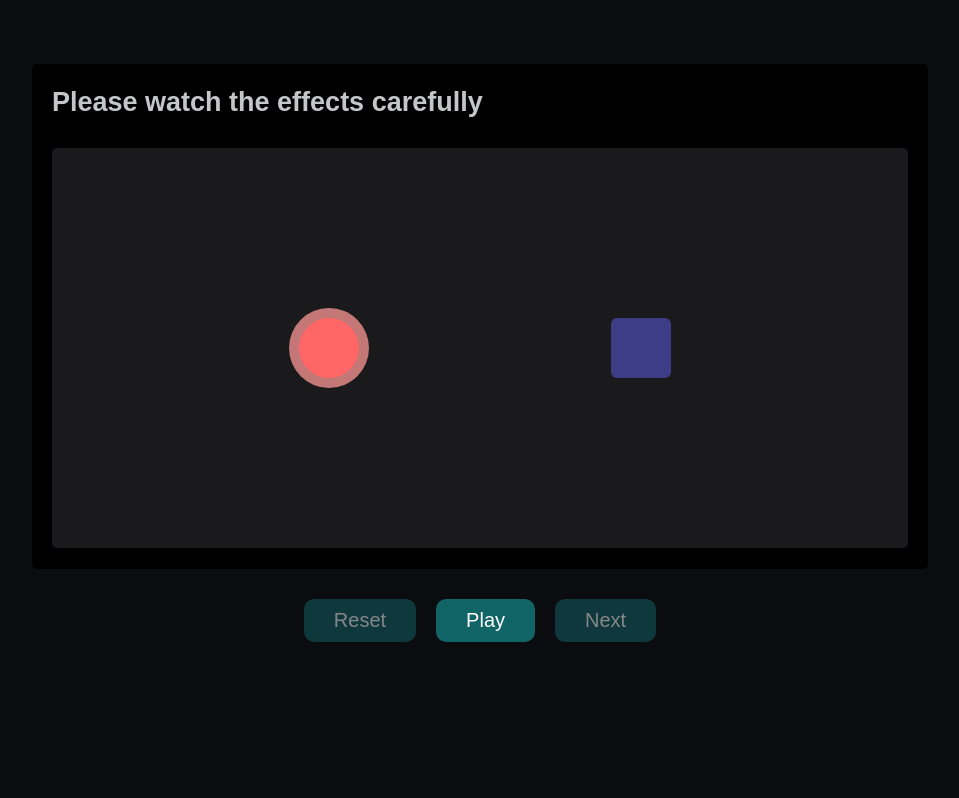
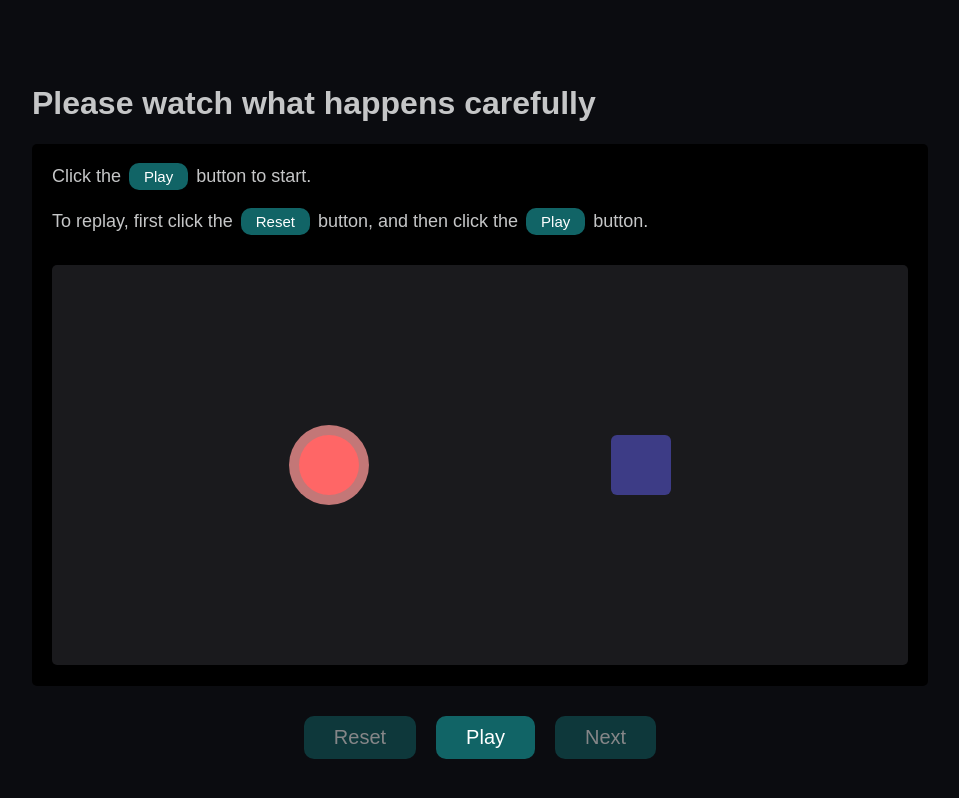
Before and after one commit to zhaobn/magic-stones, a plain HTML site: page routes/task.html in a window 1280 px wide. Shown: the whole page, without its empty margins (160-1119 px from the left). Drawn offline with Linux system fonts and the light colour scheme.

Commit message:
:lipstick: style: Improve button explanation in tasks

```diff
--- a/css/style.css
+++ b/css/style.css
@@ -64,6 +64,17 @@ textarea {
     color: #fff;
 }
 
+.inline-button {
+    display: inline-block;
+    pointer-events: none;
+    background-color: #116466;
+    font-size: 15px;
+    padding: 5px 15px;
+	color: #fff;
+    border-radius: 10px;
+    border: 0px;
+    margin: 0px 3px;
+}
 
 .pass-text, .retry-text {
     display: flex;
--- a/routes/task.html
+++ b/routes/task.html
@@ -6,8 +6,10 @@
     </head>
     <body class='dark-page'>
         <div id='learning'>
+            <h1 id='learning-h2'>Please watch what happens carefully</h1>
             <div class='task-frame'>
-                <h2 id='learning-h2'>Please watch the effects carefully</h2>
+                <p>Click the <span class="inline-button">Play</span> button to start.</p>
+                <p>To replay, first click the <span class="inline-button">Reset</span> button, and then click the <span class="inline-button">Play</span> button.</p>
                 <div class='box-lt' style="height: 400px"></div>
             </div>
             <div class='button-group'>
```
